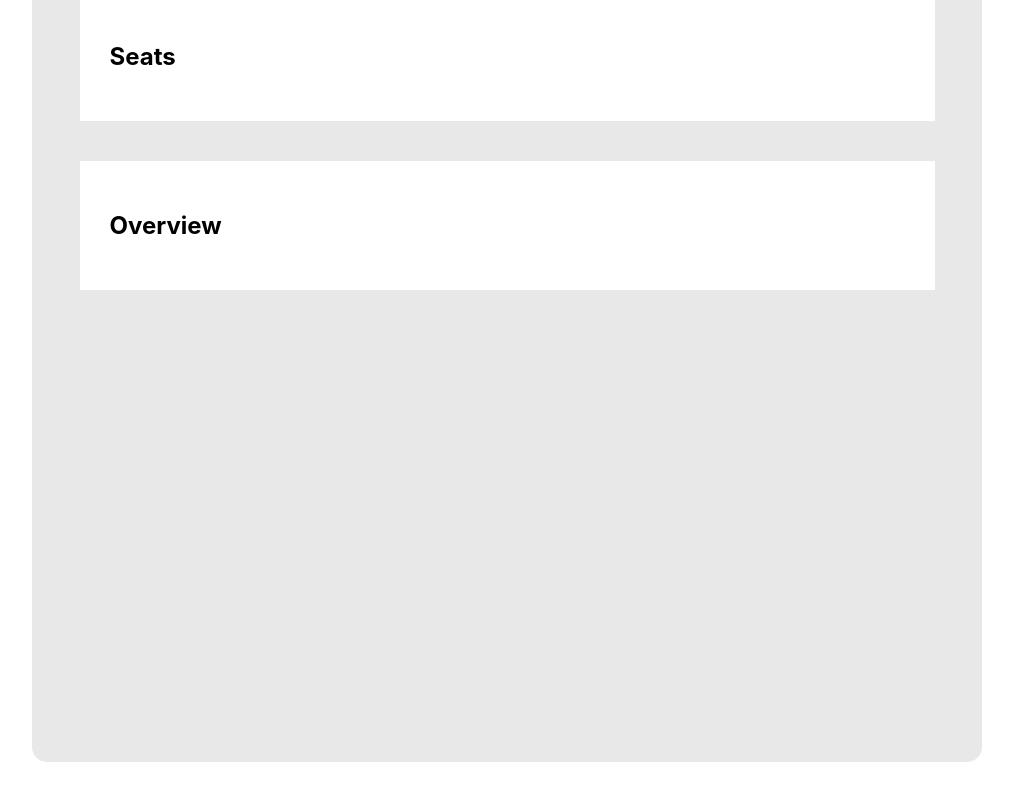
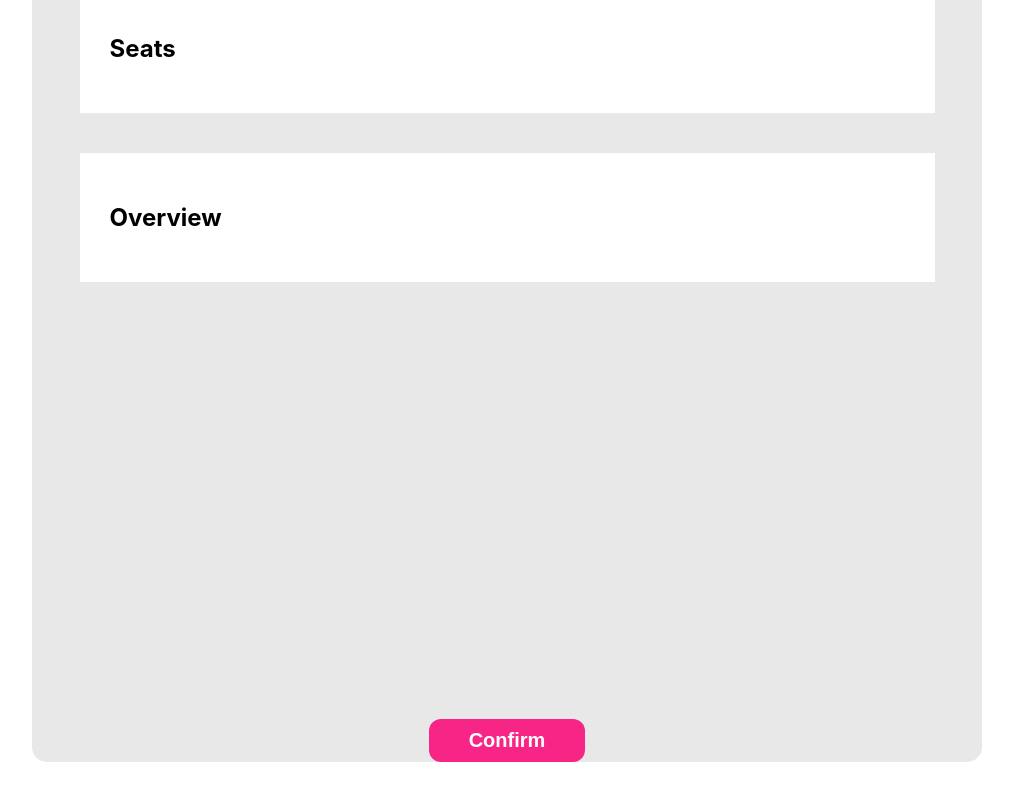
Before and after one commit to celiagomezdev/book-seats-app, a React (Create React App) app: page / in a window 1280 px wide. Shown: the part 238-1038 px from the top of the page, without its empty margins (133-1146 px from the left). Built offline with nearby package versions, Linux system fonts and the light colour scheme.

Commit message:
feat: add button component

```diff
--- a/src/components/button.js
+++ b/src/components/button.js
@@ -0,0 +1,9 @@
+import "./button.scss"
+
+export default function Button(props) {
+  return (
+    <button type="button">
+      <h2>{props.text}</h2>
+    </button>
+  )
+}
--- a/src/components/button.scss
+++ b/src/components/button.scss
@@ -0,0 +1,21 @@
+button {
+  background-color: #F72585;
+  padding: 10px 40px;
+  border: 0px solid transparent;
+  border-radius: 12px;
+  color: white;
+  cursor: pointer;
+  transition: 0.2s ease-out;
+}
+
+button:hover {
+  background-color: #ca075f;
+}
+
+button:focus {
+  outline:0;
+}
+
+h2 {
+  margin: 0;
+}
--- a/src/components/content.js
+++ b/src/components/content.js
@@ -1,6 +1,7 @@
 import './content.scss'
 import Seats from "./seats"
 import Overview from "./overview"
+import Button from "./button"
 
 export default function Content() {
   return (
@@ -10,6 +11,7 @@ export default function Content() {
         <Seats />
         <Overview />
       </div>
+      <Button text="Confirm" />
     </div>
   )
 }
```
